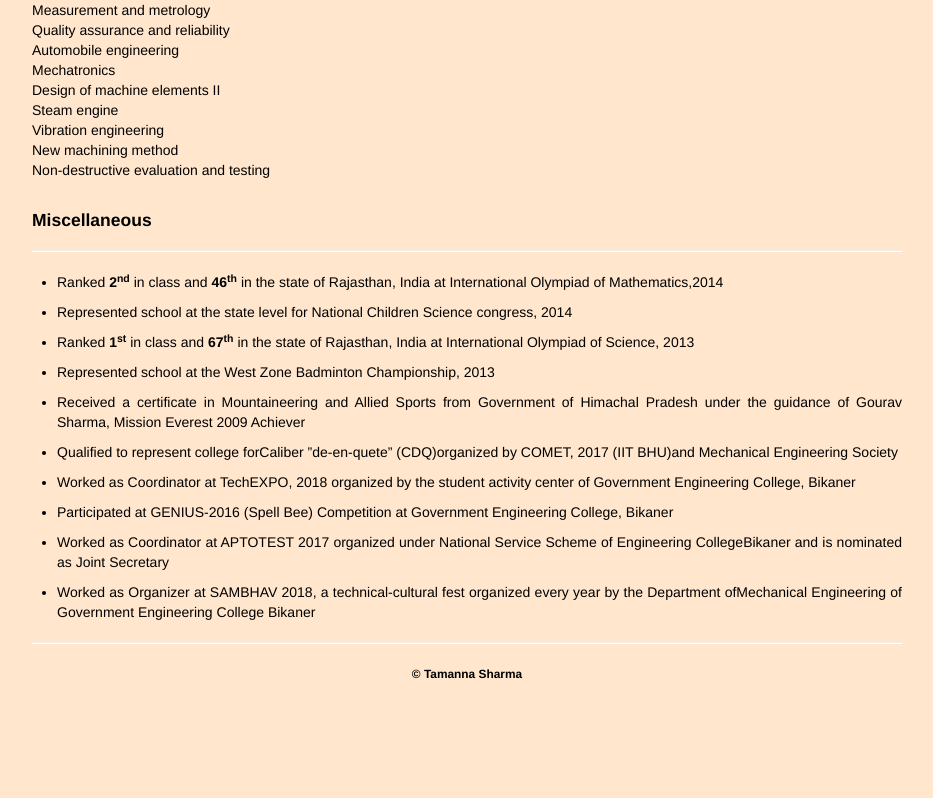
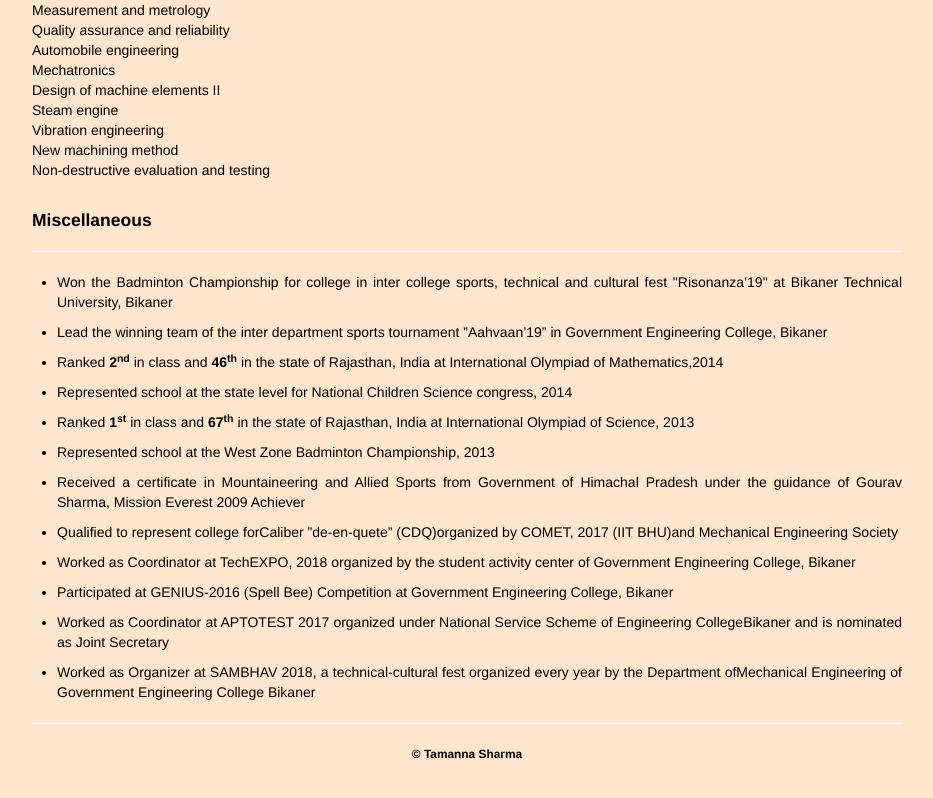
Before and after one commit to sharmatamanna/sharmatamanna.github.io, a plain HTML site: page index.html in a window 1280 px wide. Shown: the part 3298-4096 px from the top of the page, without its empty margins (158-1091 px from the left). Before the commit the page ends 4032 px from the top, so only its background shows below. Drawn offline with nearby package versions, Linux system fonts and the light colour scheme; files that its build step writes are made by us from their sources.

Commit message:
Update index.html

```diff
--- a/index.html
+++ b/index.html
@@ -293,7 +293,11 @@ Description: Simulated the spot diagrams of the refracted rays through the trans
 <h4>Miscellaneous</h4>
 <hr>
 <ul>
-	<li><p align="justify">Ranked <b>2<sup>nd</sup></b> in class and <b>46<sup>th</sup></b> in the state of Rajasthan, India at International Olympiad of Mathematics,2014</p></li>
+<li><p align="justify">Won the Badminton Championship for college in inter college sports, technical and cultural fest "Risonanza’19" at
+Bikaner Technical University, Bikaner</p></li>
+<li><p align="justify">Lead the winning team of the inter department sports tournament ”Aahvaan’19” in Government Engineering
+College, Bikaner</p></li>
+<li><p align="justify">Ranked <b>2<sup>nd</sup></b> in class and <b>46<sup>th</sup></b> in the state of Rajasthan, India at International Olympiad of Mathematics,2014</p></li>
 <li><p align="justify">Represented school at the state level for National Children Science congress, 2014</p></li>
 <li><p align="justify">Ranked <b>1<sup>st</sup></b> in class and <b>67<sup>th</sup></b> in the state of Rajasthan, India at International Olympiad of Science, 2013</p></li>
 <li><p align="justify">Represented school at the West Zone Badminton Championship, 2013</p></li>
```
